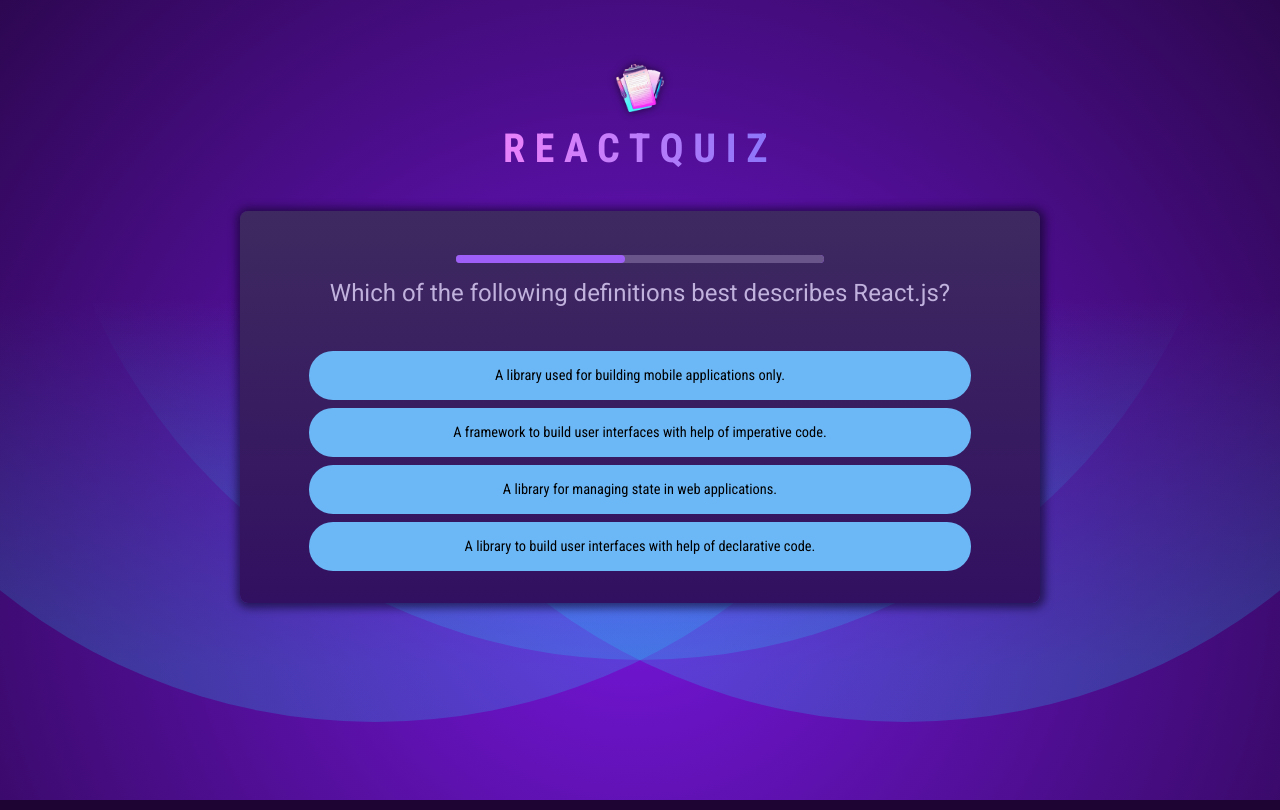
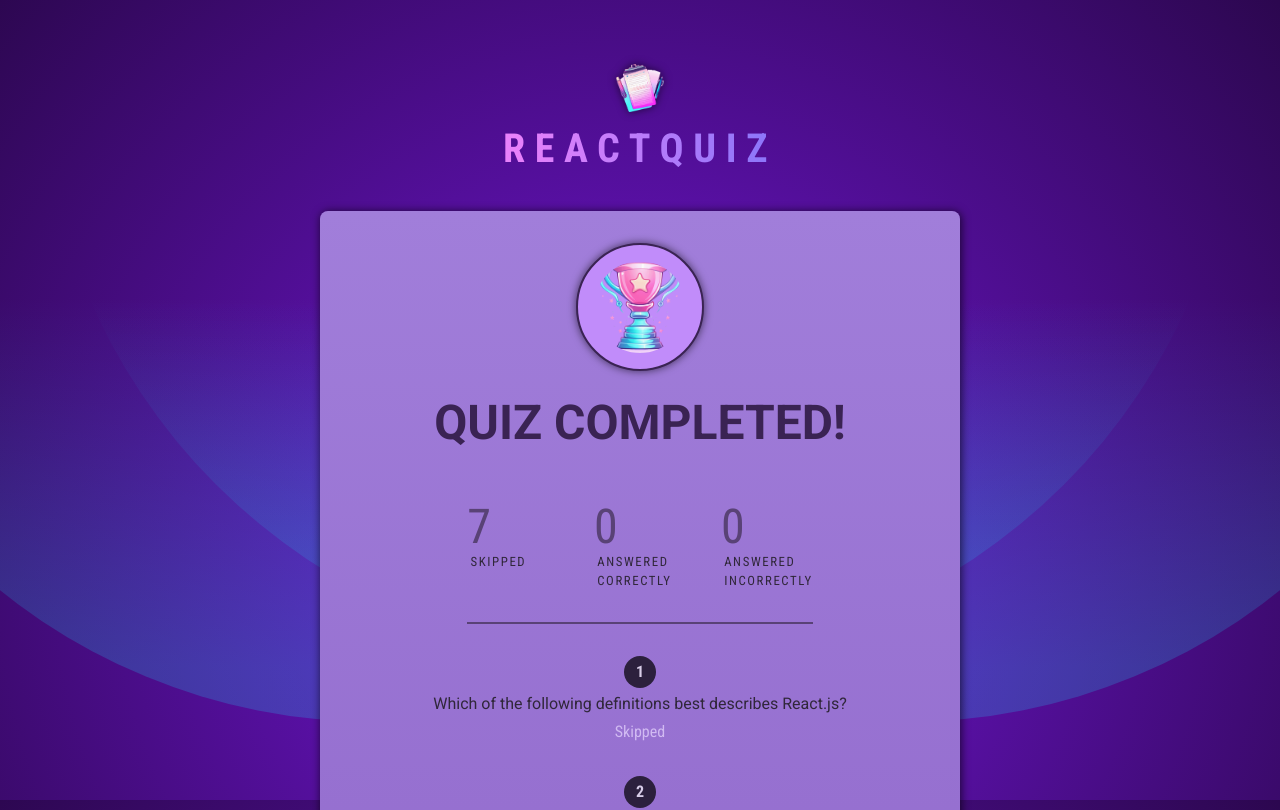
Before and after one commit to alinz22/QuizApp, a React (Vite) app: page / in a window 1280 px wide. Shown: the top 810 px of the page. Built offline with nearby package versions, Linux system fonts and the light colour scheme.

Commit message:
add summary screen to display results

```diff
--- a/src/components/Question.jsx
+++ b/src/components/Question.jsx
@@ -14,6 +14,16 @@
     selectedAnswer: "",
     isCorrect: null,
   });
+
+  let timer = 100;
+
+  if (answer.selectedAnswer) {
+    timer = 10000;
+  }
+
+  if (answer.isCorrect !== null) {
+    timer = 2000;
+  }
 
   function handleSelectAnswer(answer) {
     setAnswer({
@@ -43,7 +53,12 @@
 
   return (
     <div id="question">
-      <QuestionTimer timeout={10000} onTimeout={onSkipAnswer} />
+      <QuestionTimer
+        key={timer}
+        timeout={timer}
+        onTimeout={answer.selectedAnswer === "" ? onSkipAnswer : null}
+        mode={answerState}
+      />
       <h2>{questionText}</h2>
       <Answer
         answers={answers}
--- a/src/components/QuestionTimer.jsx
+++ b/src/components/QuestionTimer.jsx
@@ -1,6 +1,6 @@
 import { useState, useEffect } from "react";
 
-export default function QuestionTimer({ timeout, onTimeout }) {
+export default function QuestionTimer({ timeout, onTimeout, mode }) {
   const [remainingTime, setRemainingTime] = useState(timeout);
 
   useEffect(() => {
@@ -21,5 +21,12 @@
     };
   }, []);
 
-  return <progress id="question-time" max={timeout} value={remainingTime} />;
+  return (
+    <progress
+      id="question-time"
+      max={timeout}
+      value={remainingTime}
+      className={mode}
+    />
+  );
 }
--- a/src/components/Quiz.jsx
+++ b/src/components/Quiz.jsx
@@ -1,6 +1,6 @@
 import { useState, useCallback } from "react";
-import QUESTIONS from "../question.js";
-import quizCompleteImg from "../assets/quiz-complete.png";
+import QUESTIONS from "../question";
+import Summary from "./Summary.jsx";
 import Question from "./Question.jsx";
 
 export default function Quiz() {
@@ -20,12 +20,7 @@
   }, [handleSelectAnswer]);
 
   if (quizIsComplete) {
-    return (
-      <div id="summary">
-        <img src={quizCompleteImg} alt="Quiz Completed" />
-        <h2>Quiz Completed!</h2>
-      </div>
-    );
+    return <Summary userAnswers={userAnswers} />;
   }
 
   return (
--- /dev/null
+++ b/src/components/Summary.jsx
@@ -0,0 +1,53 @@
+import quizCompleteImg from "../assets/quiz-complete.png";
+import QUESTIONS from "../question";
+
+export default function Summary({ userAnswers }) {
+  const totalQuestions = QUESTIONS.length;
+  const skipped = userAnswers.filter((answer) => answer === null).length;
+  const correct = userAnswers.filter(
+    (answer, index) => answer === QUESTIONS[index].correct
+  ).length;
+  const incorrect = totalQuestions - correct - skipped;
+
+  return (
+    <div id="summary">
+      <img src={quizCompleteImg} alt="Quiz Completed" />
+      <h2>Quiz Completed!</h2>
+      <div id="summary-stats">
+        <p>
+          <span className="number">{skipped}</span>
+          <span className="text">Skipped</span>
+        </p>
+        <p>
+          <span className="number">{correct}</span>
+          <span className="text">Answered Correctly</span>
+        </p>
+        <p>
+          <span className="number">{incorrect}</span>
+          <span className="text">Answered Incorrectly</span>
+        </p>
+      </div>
+      <ol>
+        {userAnswers.map((answer, index) => {
+          let cssClass = "user-answer";
+
+          if (answer === null) {
+            cssClass += " skipped";
+          } else if (answer === QUESTIONS[index].correct) {
+            cssClass += " correct";
+          } else {
+            cssClass += " wrong";
+          }
+
+          return (
+            <li key={index}>
+              <h3>{index + 1}</h3>
+              <p className="question">{QUESTIONS[index].text}</p>
+              <p className={cssClass}>{answer ?? "Skipped"}</p>
+            </li>
+          );
+        })}
+      </ol>
+    </div>
+  );
+}
```
